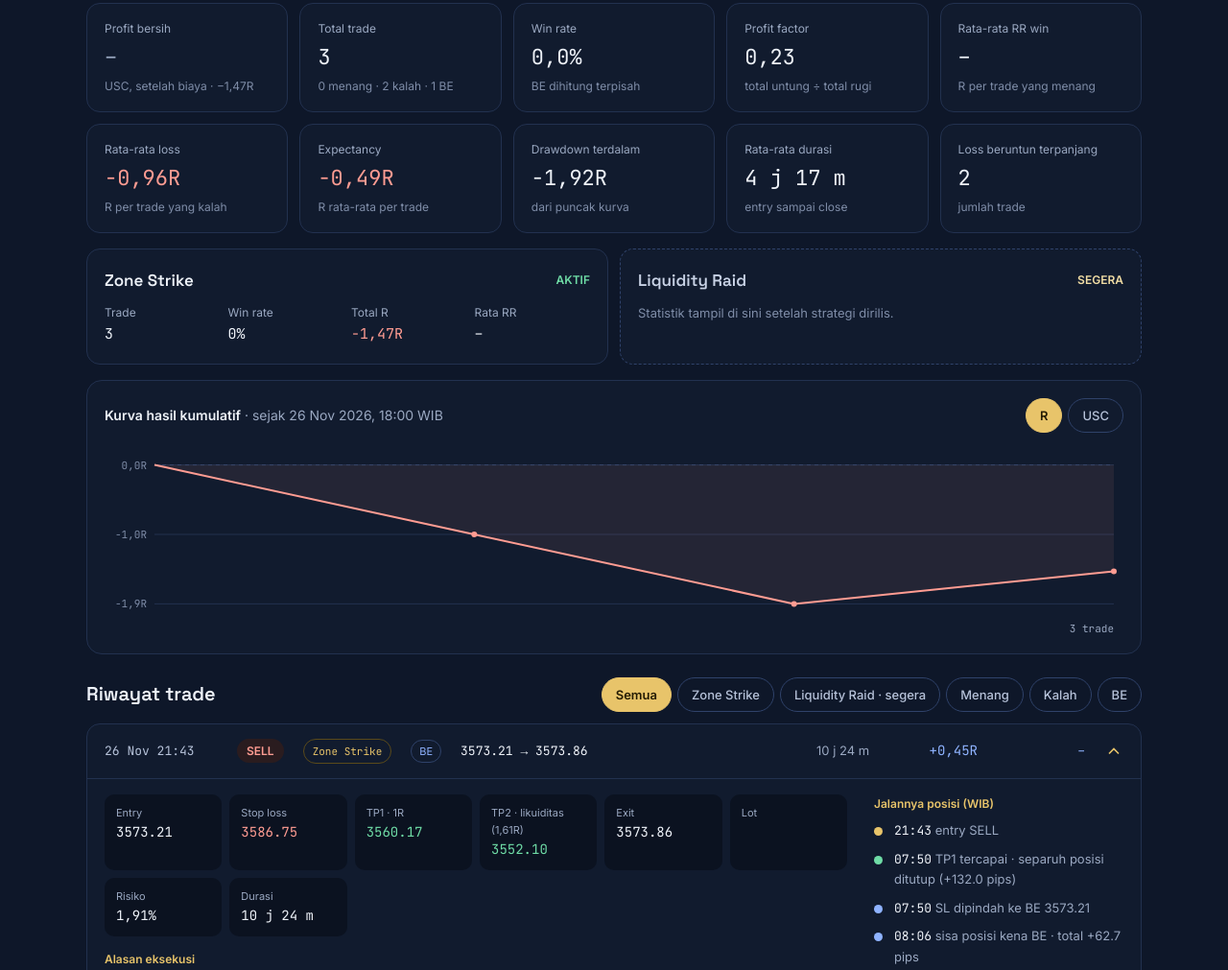
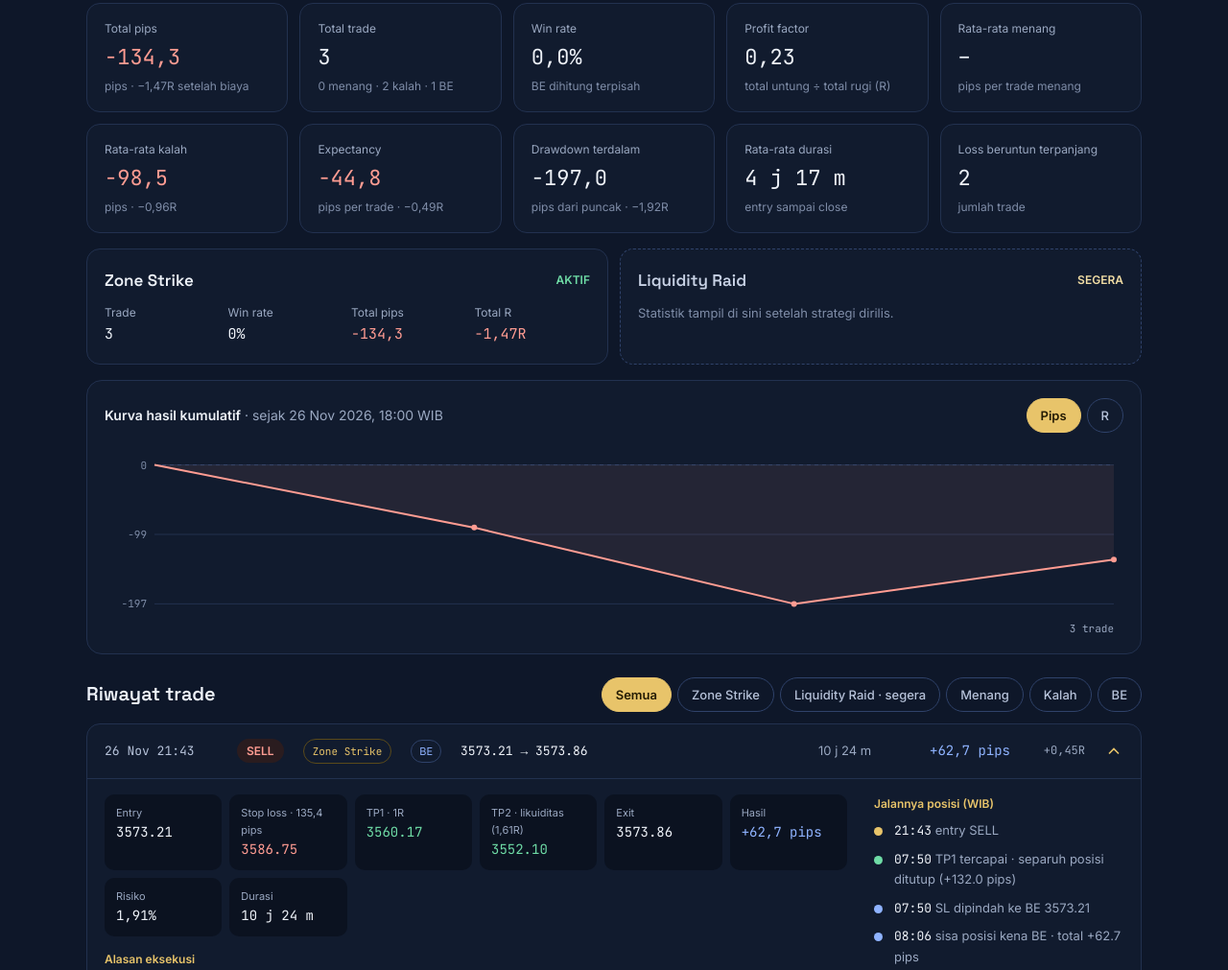
Before and after one commit to bayuadji5661-web/phantom, a plain HTML site: page audit.html in a window 1280 px wide. Shown: the part 437-1448 px from the top of the page at 96% size. Drawn offline with Linux system fonts and the light colour scheme.

Commit message:
Add files via upload

```diff
--- a/audit.html
+++ b/audit.html
@@ -105,13 +105,13 @@ p[style*="margin:0 0 40px"]{margin-bottom:24px!important}
 <div id="au-msg" role="status" style="display:none;border:1px dashed #2F426A;border-radius:14px;padding:16px 18px;color:#9AA8C1;font-size:14px;text-align:center;margin-bottom:16px"></div>
 
 <div class="tiles" style="display:grid;grid-template-columns:repeat(auto-fit,minmax(170px,1fr));gap:12px;margin-bottom:16px">
-<div class="tile"><div class="tl">Profit bersih</div><div class="tv" id="st-net">–</div><div class="ts" id="st-net-s">USC, setelah biaya</div></div>
+<div class="tile"><div class="tl">Total pips</div><div class="tv" id="st-net">–</div><div class="ts" id="st-net-s">pips</div></div>
 <div class="tile"><div class="tl">Total trade</div><div class="tv" id="st-trades">–</div><div class="ts" id="st-trades-s">menang · kalah · BE</div></div>
 <div class="tile"><div class="tl">Win rate</div><div class="tv" id="st-wr">–</div><div class="ts">BE dihitung terpisah</div></div>
-<div class="tile"><div class="tl">Profit factor</div><div class="tv" id="st-pf">–</div><div class="ts">total untung ÷ total rugi</div></div>
-<div class="tile"><div class="tl">Rata-rata RR win</div><div class="tv" id="st-avgwin">–</div><div class="ts">R per trade yang menang</div></div>
-<div class="tile"><div class="tl">Rata-rata loss</div><div class="tv" id="st-avgloss">–</div><div class="ts">R per trade yang kalah</div></div>
-<div class="tile"><div class="tl">Expectancy</div><div class="tv" id="st-exp">–</div><div class="ts">R rata-rata per trade</div></div>
+<div class="tile"><div class="tl">Profit factor</div><div class="tv" id="st-pf">–</div><div class="ts">total untung ÷ total rugi (R)</div></div>
+<div class="tile"><div class="tl">Rata-rata menang</div><div class="tv" id="st-avgwin">–</div><div class="ts" id="st-avgwin-s">pips per trade menang</div></div>
+<div class="tile"><div class="tl">Rata-rata kalah</div><div class="tv" id="st-avgloss">–</div><div class="ts" id="st-avgloss-s">pips per trade kalah</div></div>
+<div class="tile"><div class="tl">Expectancy</div><div class="tv" id="st-exp">–</div><div class="ts" id="st-exp-s">pips rata-rata per trade</div></div>
 <div class="tile"><div class="tl">Drawdown terdalam</div><div class="tv" id="st-dd">–</div><div class="ts" id="st-dd-s">dari puncak kurva</div></div>
 <div class="tile"><div class="tl">Rata-rata durasi</div><div class="tv" id="st-dur">–</div><div class="ts">entry sampai close</div></div>
 <div class="tile"><div class="tl">Loss beruntun terpanjang</div><div class="tv" id="st-streak">–</div><div class="ts">jumlah trade</div></div>
@@ -123,7 +123,7 @@ p[style*="margin:0 0 40px"]{margin-bottom:24px!important}
 <div style="display:flex;justify-content:space-between;align-items:center;flex-wrap:wrap;gap:8px;margin-bottom:12px;font-size:14px">
 <span><span style="font-weight:600">Kurva hasil kumulatif</span> <span id="curve-since" style="color:#9AA8C1"></span></span>
 <div role="group" aria-label="Satuan kurva" style="display:flex;gap:6px">
-<button type="button" class="chip on" data-unit="r">R</button><button type="button" class="chip" data-unit="pl">USC</button>
+<button type="button" class="chip on" data-unit="pips">Pips</button><button type="button" class="chip" data-unit="r">R</button>
 </div>
 </div>
 <div id="curve" style="height:200px;position:relative"></div>
@@ -142,7 +142,7 @@ p[style*="margin:0 0 40px"]{margin-bottom:24px!important}
 </div>
 <div id="trades" style="display:grid;gap:10px"></div>
 <button type="button" id="more" style="display:none;margin:14px auto 0;background:transparent;color:#EEF2F8;border:1px solid #2F426A;border-radius:12px;padding:12px 18px;font:500 14px Inter,sans-serif;min-height:44px">Tampilkan lebih banyak</button>
-<p style="font-size:12px;color:#7F8DA8;margin:16px 0 0">R = laba/rugi bersih dibagi risiko awal trade (setelah spread, komisi dan swap). Posisi yang masih berjalan tidak ditampilkan rinciannya sampai ditutup.</p>
+<p style="font-size:12px;color:#7F8DA8;margin:16px 0 0"><b style="color:#9AA8C1">10 point = 1 pip</b> (contoh: 3800.00 → 3800.10 = 1 pip). Pips = pergerakan harga dari entry ke exit, ditimbang lot saat separuh posisi ditutup di TP1, sebelum biaya. R = hasil bersih dibagi risiko awal trade, setelah spread, komisi dan swap. Posisi yang masih berjalan tidak ditampilkan rinciannya sampai ditutup.</p>
 </div>
 </section>
 <section aria-labelledby="disclaimer-title" style="border-top:1px solid #1C2A45;background:#0E1729">
@@ -172,7 +172,7 @@ p[style*="margin:0 0 40px"]{margin-bottom:24px!important}
 <script>
 (function () {
   "use strict";
-  var DATA = null, FILTER = "all", SHOWN = 20, UNIT = "r";
+  var DATA = null, FILTER = "all", SHOWN = 20, UNIT = "pips";
   var C = { txt: "#EEF2F8", dim: "#9AA8C1", mute: "#7F8DA8", gold: "#E8C46A", red: "#FF9C92", green: "#6FDCA6",
             card: "#111B2E", line: "#22314F", deep: "#0B1220" };
   var STRAT = {
@@ -224,18 +224,21 @@ p[style*="margin:0 0 40px"]{margin-bottom:24px!important}
 
   // ------------------------------------------------------------------ stats
   function renderStats(d) {
-    var s = d.stats, cur = d.currency || "USC";
-    setText("st-net", signed(s.net_pl, 2), color(s.net_pl));
-    setText("st-net-s", cur + ", setelah biaya · " + signed(s.total_r, 2, "R"));
+    var s = d.stats;
+    setText("st-net", signed(s.total_pips, 1), color(s.total_pips));
+    setText("st-net-s", "pips · " + signed(s.total_r, 2, "R") + " setelah biaya");
     setText("st-trades", String(s.trades));
     setText("st-trades-s", s.wins + " menang · " + s.losses + " kalah · " + s.be + " BE");
     setText("st-wr", s.win_rate === null ? "–" : num(s.win_rate, 1) + "%");
-    setText("st-pf", s.profit_factor === null ? (s.trades && s.losses === 0 && s.net_pl > 0 ? "∞" : "–") : num(s.profit_factor, 2));
-    setText("st-avgwin", s.avg_win_r === null ? "–" : signed(s.avg_win_r, 2, "R"), s.avg_win_r ? C.green : null);
-    setText("st-avgloss", s.avg_loss_r === null ? "–" : signed(s.avg_loss_r, 2, "R"), s.avg_loss_r ? C.red : null);
-    setText("st-exp", s.expectancy_r === null ? "–" : signed(s.expectancy_r, 2, "R"), color(s.expectancy_r || 0));
-    setText("st-dd", s.max_dd_r ? "−" + num(s.max_dd_r, 2) + "R" : "0R");
-    setText("st-dd-s", s.max_dd_pl ? "−" + num(s.max_dd_pl, 2) + " " + cur + " dari puncak" : "dari puncak kurva");
+    setText("st-pf", s.profit_factor === null ? (s.trades && s.losses === 0 && s.total_r > 0 ? "∞" : "–") : num(s.profit_factor, 2));
+    setText("st-avgwin", s.avg_win_pips === null ? "–" : signed(s.avg_win_pips, 1), s.avg_win_pips ? C.green : null);
+    setText("st-avgwin-s", s.avg_win_r === null ? "pips per trade menang" : "pips · " + signed(s.avg_win_r, 2, "R"));
+    setText("st-avgloss", s.avg_loss_pips === null ? "–" : signed(s.avg_loss_pips, 1), s.avg_loss_pips ? C.red : null);
+    setText("st-avgloss-s", s.avg_loss_r === null ? "pips per trade kalah" : "pips · " + signed(s.avg_loss_r, 2, "R"));
+    setText("st-exp", s.expectancy_pips === null ? "–" : signed(s.expectancy_pips, 1), color(s.expectancy_pips || 0));
+    setText("st-exp-s", s.expectancy_r === null ? "pips rata-rata per trade" : "pips per trade · " + signed(s.expectancy_r, 2, "R"));
+    setText("st-dd", s.max_dd_pips ? "−" + num(s.max_dd_pips, 1) : "0");
+    setText("st-dd-s", "pips dari puncak · " + (s.max_dd_r ? "−" + num(s.max_dd_r, 2) + "R" : "0R"));
     setText("st-dur", dur(s.avg_duration_min));
     setText("st-streak", String(s.max_loss_streak));
   }
@@ -260,14 +263,14 @@ p[style*="margin:0 0 40px"]{margin-bottom:24px!important}
       h("div", "display:grid;grid-template-columns:repeat(4,minmax(0,1fr));gap:8px;font-size:12px;color:" + C.dim, [
         cell("Trade", String(s.trades)),
         cell("Win rate", s.win_rate === null ? "–" : num(s.win_rate, 0) + "%"),
-        cell("Total R", signed(s.total_r, 2, "R"), color(s.total_r)),
-        cell("Rata RR", s.avg_win_r === null ? "–" : num(s.avg_win_r, 2) + "R")])]);
+        cell("Total pips", signed(s.total_pips || 0, 1), color(s.total_pips || 0)),
+        cell("Total R", signed(s.total_r, 2, "R"), color(s.total_r))])]);
   }
 
   function renderStrats(d) {
     var box = $("strat-cards"); box.textContent = "";
     var per = d.per_strategy || {};
-    box.appendChild(stratCard("ZONE_STRIKE", per.ZONE_STRIKE || { trades: 0, win_rate: null, total_r: 0, avg_win_r: null }));
+    box.appendChild(stratCard("ZONE_STRIKE", per.ZONE_STRIKE || { trades: 0, win_rate: null, total_r: 0, total_pips: 0 }));
     box.appendChild(stratCard("SWEEP_HUNTER", per.SWEEP_HUNTER || null));
     Object.keys(per).forEach(function (k) {
       if (k !== "ZONE_STRIKE" && k !== "SWEEP_HUNTER") box.appendChild(stratCard(k, per[k]));
@@ -280,14 +283,14 @@ p[style*="margin:0 0 40px"]{margin-bottom:24px!important}
   function renderCurve(d) {
     var box = $("curve"); box.textContent = "";
     setText("curve-since", "· sejak " + fmtDate(d.since));
-    var pts = [{ r: 0, pl: 0, t: null }].concat(d.curve || []);
+    var pts = [{ r: 0, pips: 0, t: null }].concat(d.curve || []);
     if (pts.length < 2) {
       box.appendChild(h("div", "height:100%;border:1px dashed #2F426A;border-radius:12px;display:flex;align-items:center;justify-content:center;color:" + C.mute + ";font-size:14px;text-align:center;padding:16px",
         ["Kurva tampil setelah trade pertama ditutup."]));
       return;
     }
     var W = box.clientWidth || 600, H = box.clientHeight || 200, pl = 52, pr = 10, pt = 10, pb = 22;
-    var vals = pts.map(function (p) { return UNIT === "r" ? p.r : p.pl; });
+    var vals = pts.map(function (p) { return UNIT === "r" ? p.r : p.pips; });
     var lo = Math.min.apply(null, vals.concat([0])), hi = Math.max.apply(null, vals.concat([0]));
     if (hi - lo < 1e-9) { hi += 1; lo -= 1; }
     var pad = (hi - lo) * 0.08; hi += pad; lo -= pad;
@@ -296,7 +299,7 @@ p[style*="margin:0 0 40px"]{margin-bottom:24px!important}
     var NS = "http://www.w3.org/2000/svg";
     var svg = document.createElementNS(NS, "svg");
     svg.setAttribute("width", W); svg.setAttribute("height", H); svg.setAttribute("role", "img");
-    svg.setAttribute("aria-label", "Kurva hasil kumulatif dalam " + (UNIT === "r" ? "R" : (d.currency || "USC")));
+    svg.setAttribute("aria-label", "Kurva hasil kumulatif dalam " + (UNIT === "r" ? "R" : "pips"));
     function el(n, a) { var e = document.createElementNS(NS, n); for (var k in a) e.setAttribute(k, a[k]); svg.appendChild(e); return e; }
     [hi - pad, (hi + lo) / 2, lo + pad].forEach(function (v) {
       el("line", { x1: pl, x2: W - pr, y1: y(v), y2: y(v), stroke: C.line, "stroke-width": 1 });
@@ -313,7 +316,7 @@ p[style*="margin:0 0 40px"]{margin-bottom:24px!important}
       if (!i) return;
       var c = el("circle", { cx: x(i), cy: y(v), r: pts.length > 60 ? 0 : 3, fill: col });
       var ttl = document.createElementNS(NS, "title");
-      ttl.textContent = fmtT(pts[i].t, true) + " WIB · " + (UNIT === "r" ? signed(v, 2, "R") : signed(v, 2, " " + (d.currency || "USC")));
+      ttl.textContent = fmtT(pts[i].t, true) + " WIB · " + (UNIT === "r" ? signed(v, 2, "R") : signed(v, 1, " pips"));
       c.appendChild(ttl);
     });
     var lt = el("text", { x: W - pr, y: H - 4, "text-anchor": "end", fill: C.dim, "font-size": 11, "font-family": "JetBrains Mono, monospace" });
@@ -335,8 +338,8 @@ p[style*="margin:0 0 40px"]{margin-bottom:24px!important}
       badge,
       h("span", "font-family:'JetBrains Mono',monospace;font-size:13px;color:" + C.txt + ";flex:1 1 170px", [price(t.entry) + " → " + price(t.exit)]),
       h("span", "font-size:13px;color:" + C.dim + ";min-width:84px", [dur(t.duration_min)]),
-      h("span", "font-family:'JetBrains Mono',monospace;font-size:14px;color:" + rCol + ";min-width:64px;text-align:right", [signed(t.r, 2, "R")]),
-      h("span", "font-family:'JetBrains Mono',monospace;font-size:13px;color:" + rCol + ";min-width:92px;text-align:right", [signed(t.pl, 2, " " + (DATA.currency || "USC"))])
+      h("span", "font-family:'JetBrains Mono',monospace;font-size:14px;color:" + rCol + ";min-width:96px;text-align:right", [signed(t.pips, 1, " pips")]),
+      h("span", "font-family:'JetBrains Mono',monospace;font-size:12px;color:" + C.dim + ";min-width:58px;text-align:right", [signed(t.r, 2, "R")])
     ]);
     var chev = document.createElementNS("http://www.w3.org/2000/svg", "svg");
     chev.setAttribute("class", "chev"); chev.setAttribute("width", "20"); chev.setAttribute("height", "20");
@@ -353,10 +356,10 @@ p[style*="margin:0 0 40px"]{margin-bottom:24px!important}
     }
     var tp2Label = "TP2 · likuiditas" + (t.tp2_r ? " (" + num(t.tp2_r, 2) + "R)" : "");
     var grid = h("div", "display:grid;grid-template-columns:repeat(auto-fit,minmax(110px,1fr));gap:8px;margin-bottom:14px", [
-      box("Entry", price(t.entry)), box("Stop loss", price(t.sl), C.red),
+      box("Entry", price(t.entry)), box("Stop loss · " + num(t.sl_pips || 0, 1) + " pips", price(t.sl), C.red),
       box(t.partial_plan === "TP1_FULL" ? "TP" : "TP1 · 1R", price(t.tp1), C.green),
       t.partial_plan === "TP1_FULL" ? null : box(tp2Label, price(t.tp2), C.green),
-      box("Exit", price(t.exit)), box("Lot", t.lot),
+      box("Exit", price(t.exit)), box("Hasil", signed(t.pips, 1, " pips"), rCol),
       box("Risiko", t.risk_pct === null || t.risk_pct === undefined ? "–" : num(t.risk_pct, 2) + "%"),
       box("Durasi", dur(t.duration_min))]);
     var left = h("div", "flex:1 1 300px;min-width:0", [grid,
```
Also changed, not shown: index.html (+4 -4 lines), panduan.html (+3 -1 lines).
